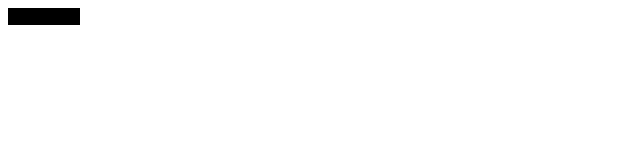
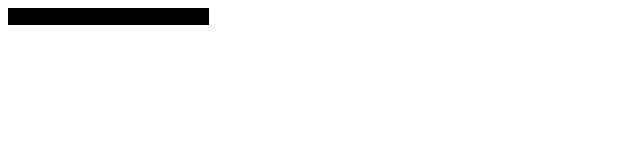
Before and after one commit to Drashtisompura/Website, a plain HTML site: page index.html in a window 1280 px wide. Shown: the whole page, without its empty margins (0-640 px from the left). Drawn offline with Linux system fonts and the light colour scheme.

Commit message:
Update index.html

```diff
--- a/index.html
+++ b/index.html
@@ -7,6 +7,6 @@
     <link rel="stylesheet" href="styles.css">
 </head>
 <body>
-    <p1 id = "ped">heloo there </p1>
+    <p1 id = "ped">this is a basic demo for website  </p1>
 </body>
 </html>
```
